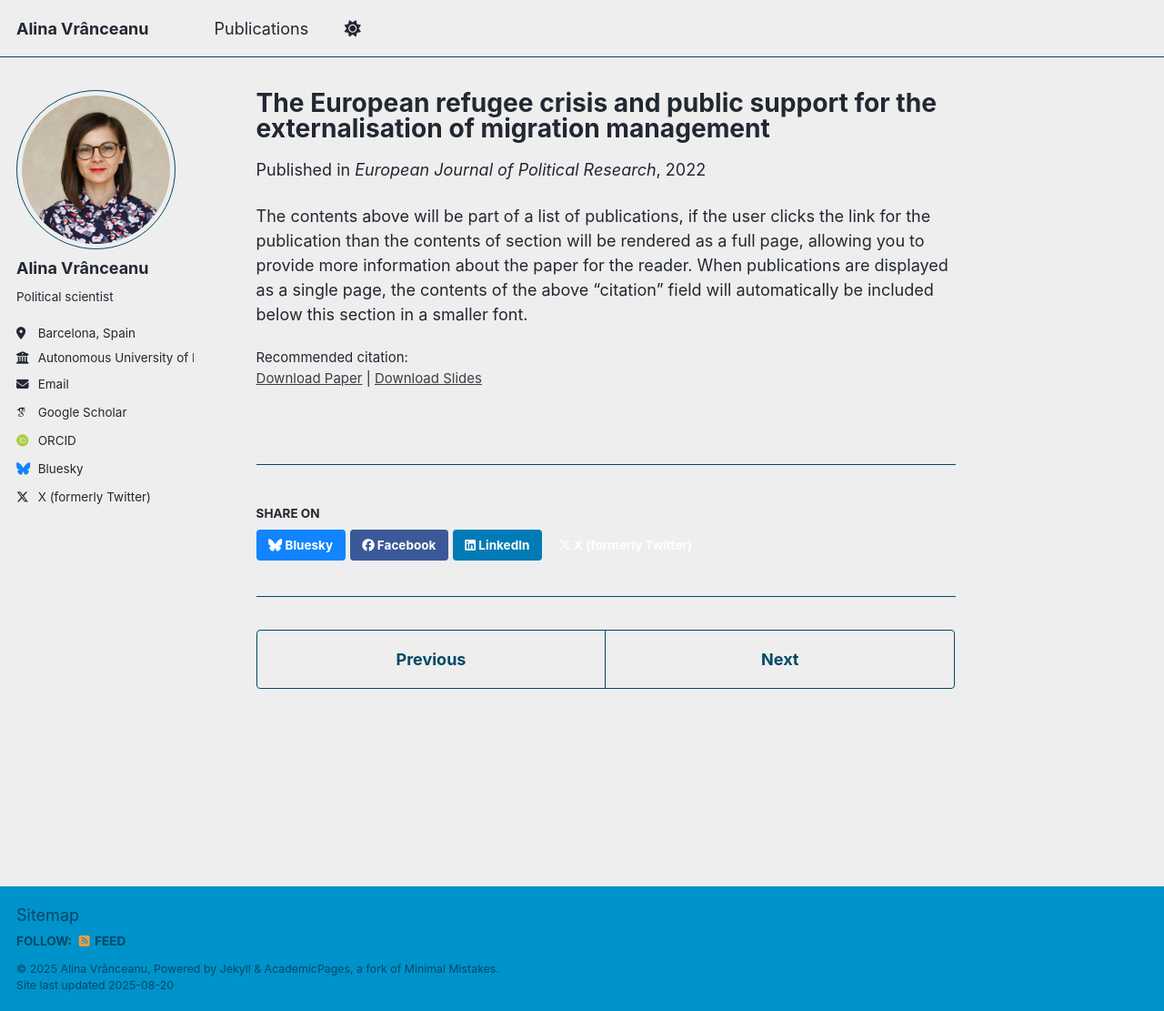
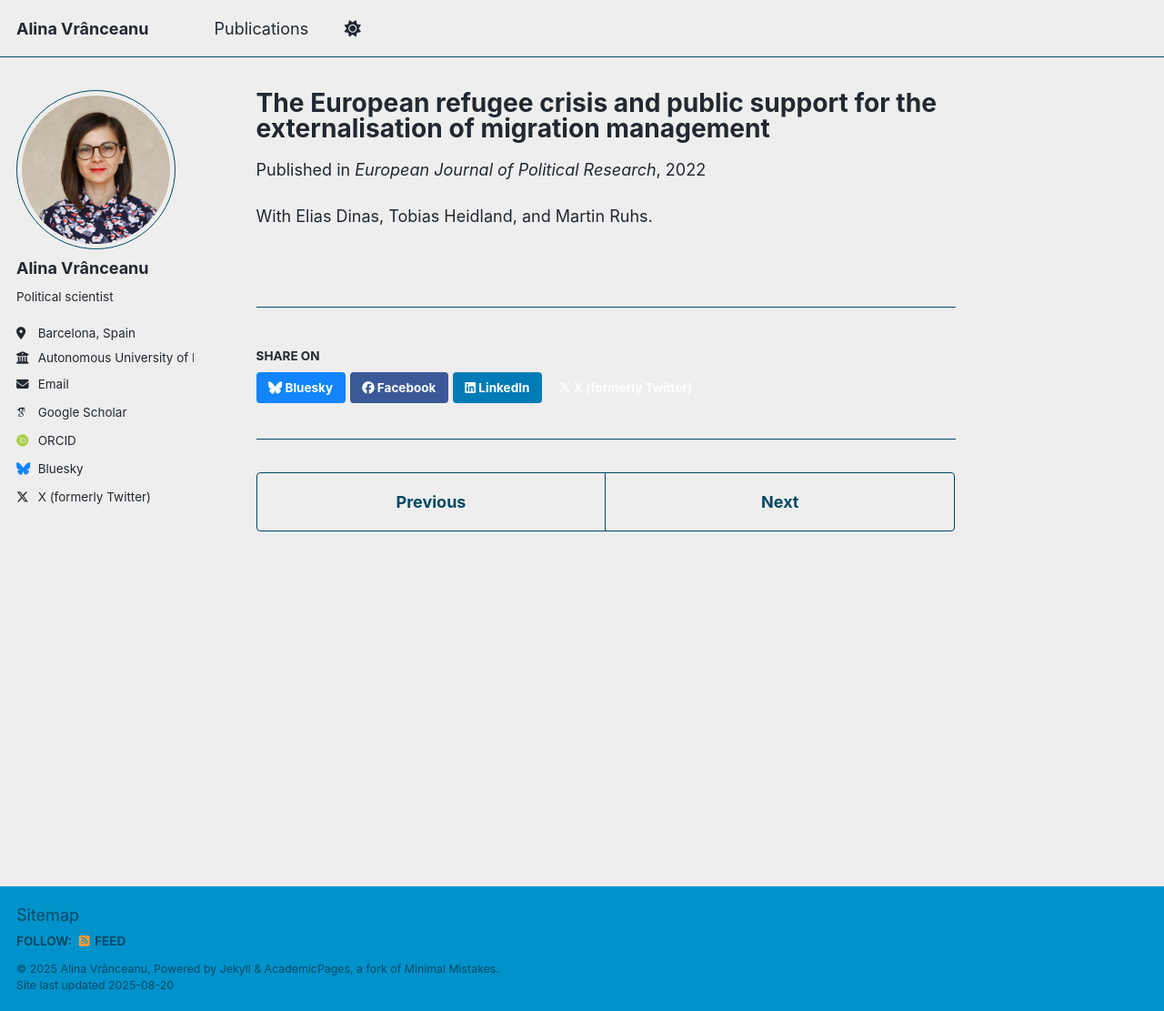
Before and after one commit to alinavranceanu/alinavranceanu.github.io, a Jekyll site: the page built from _publications/2023-Vranceanu-et-al-EJPR.md, in a window 1280 px wide and 1111 px high. Shown: the whole window at 91% size. Built offline with Jekyll 4.4.1, drawn with Linux system fonts in a browser that asks for light colours; some web fonts are replaced; a script that is not in the unit is left out.

Commit message:
Update 2023-Vranceanu-et-al-EJPR.md

```diff
--- a/_publications/2023-Vranceanu-et-al-EJPR.md
+++ b/_publications/2023-Vranceanu-et-al-EJPR.md
@@ -3,12 +3,8 @@ title: "The European refugee crisis and public support for the externalisation o
 collection: publications
 category: manuscripts
 permalink: /publication/2023-Vranceanu-et-al-EJPR
-excerpt: ''
 date: 2022-11-06
 venue: 'European Journal of Political Research'
-slidesurl: ''
-paperurl: ''
-citation: ''
 ---
 
-The contents above will be part of a list of publications, if the user clicks the link for the publication than the contents of section will be rendered as a full page, allowing you to provide more information about the paper for the reader. When publications are displayed as a single page, the contents of the above "citation" field will automatically be included below this section in a smaller font.
+With Elias Dinas, Tobias Heidland, and Martin Ruhs.
```
